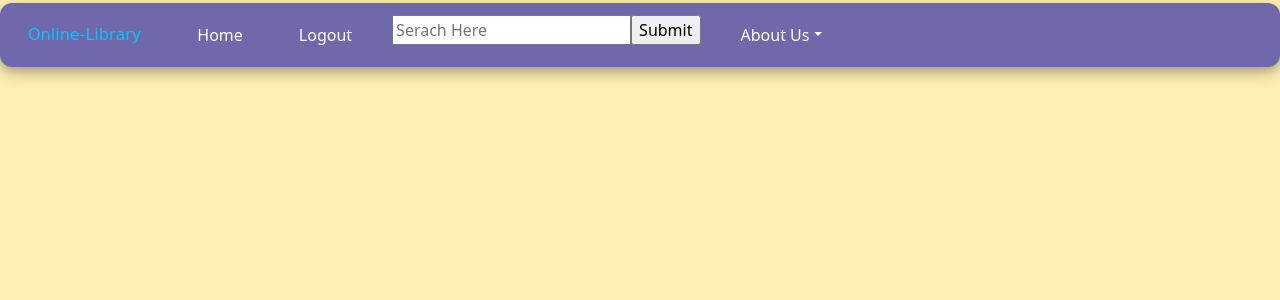
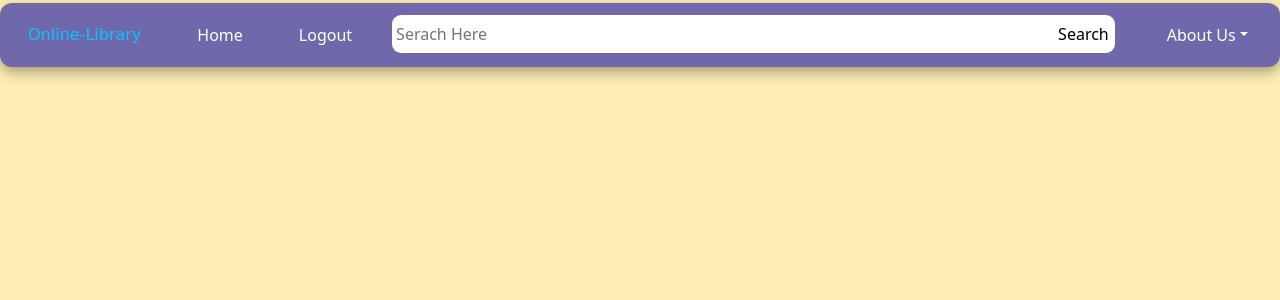
Before and after one commit to kunalavghade/Online-Library, a Django app: page /main in a window 1280 px wide. Shown: the top 300 px of the page. Run offline with Django 3.2, Linux system fonts and the light colour scheme; the visitor is signed in with stand-in values (Sample User, id 1); data that the repository does not hold is empty.

Commit message:
added bg img and changes in main page

```diff
--- a/Onlinelib/static/login.css
+++ b/Onlinelib/static/login.css
@@ -1,6 +1,7 @@
 body
 {
     background-color: #ffefb4;
+    filter: blur(8px);
 }
 header
 {
--- a/Onlinelib/static/main.css
+++ b/Onlinelib/static/main.css
@@ -21,7 +21,7 @@ header
 img
 {
     border-radius: 12px;
-    height: 200px;
+    height:300px;
 }
 header ul li
 {
@@ -44,3 +44,20 @@ header ul li a.nav-link:hover
     border-radius:12px;
 	color:#6F69AC;
 }
+.search_bar{
+    border-top-left-radius:9px;
+    border-bottom-left-radius:9px;
+    padding: 4px;
+    width:660px;
+    height:38px;
+    border-style:none;
+    margin-top:4x;
+}
+.search_btn{
+    margin-right: 12px;
+    height:38.5px;
+    border-top-right-radius:9px;
+    border-bottom-right-radius:9px;
+    background-color:white;
+    border-style: none;
+}
--- a/Onlinelib/static/sign.css
+++ b/Onlinelib/static/sign.css
@@ -1,6 +1,7 @@
 body
 {
     background-color: #ffefb4;
+    filter: blur(8px);
 }
 header
 {
--- a/Onlinelib/templates/login.html
+++ b/Onlinelib/templates/login.html
@@ -13,7 +13,7 @@
 
     <title>Login Page</title>
   </head>
-  <body>
+  <body background="https://source.unsplash.com/weekly?books">
 <header>
    <ul class="nav nav-pills">
   <li class="nav-item">
@@ -28,9 +28,9 @@
   <li class="nav-item dropdown">
       <a class="nav-link dropdown-toggle" data-bs-toggle="dropdown" href="#" role="button" aria-expanded="false">About Us</a>
       <ul class="dropdown-menu">
-        <li><a class="dropdown-item" href="#">Git-Hub</a></li>
+        <li><a class="dropdown-item" href="https://github.com/kunalavghade/">Git-Hub</a></li>
         <li><a class="dropdown-item" href="#">Linkdin</a></li>
-        <li><a class="dropdown-item" href="#">Instagram</a></li>
+        <li><a class="dropdown-item" href="https://www.instagram.com/kunalavghade/">Instagram</a></li>
       </ul>
     </li>
 </ul>
--- a/Onlinelib/templates/main.html
+++ b/Onlinelib/templates/main.html
@@ -27,15 +27,15 @@
           <li class="nav-item">
             <form method="POST">
             {% csrf_token %}
-            <input type="text" placeholder="Serach Here" name =search><input type="submit">
+            <input type="text" placeholder="Serach Here" name =search class="search_bar"><input type="submit" value="Search" class="search_btn">
           </form>
           </li>
           <li class="nav-item dropdown">
               <a class="nav-link dropdown-toggle" data-bs-toggle="dropdown" href="#" role="button" aria-expanded="false">About Us</a>
               <ul class="dropdown-menu">
-                <li><a class="dropdown-item" href="#">Git-Hub</a></li>
+                <li><a class="dropdown-item" href="https://github.com/kunalavghade/">Git-Hub</a></li>
                 <li><a class="dropdown-item" href="#">Linkdin</a></li>
-                <li><a class="dropdown-item" href="#">Instagram</a></li>
+                <li><a class="dropdown-item" href="https://www.instagram.com/kunalavghade/">Instagram</a></li>
               </ul>
             </li>
       </ul>
@@ -48,10 +48,10 @@
         <div class="card shadow-sm">
           <img src="{{ Book.book_cover.url }}">
           <div class="card-body">
-            <p class="card-text">{{Book.book_name}}<br>{{Book.authour}}</p>
+            <p class="card-text"><b>BOOK NAME :</b>{{Book.book_name}}<br><b>AUTHOUR NAME :</b>{{Book.authour}}</p>
             <div class="d-flex justify-content-between align-items-center">
               <div class="btn-group">
-                <button type="button" class="btn btn-sm btn-outline-secondary">Download</button>
+              <a href="{{Book.link}}"><button type="submit" class="btn btn-sm btn-outline-secondary">Download</button></a>
               </div>
             </div>
           </div>
--- a/Onlinelib/templates/signup.html
+++ b/Onlinelib/templates/signup.html
@@ -12,7 +12,7 @@
 
     <title>Sign up</title>
   </head>
-  <body>
+  <body background="https://source.unsplash.com/weekly?books">
 <header>
   <ul class="nav nav-pills">
     <li class="nav-item">
@@ -39,9 +39,9 @@
     {% csrf_token %}
       <input type="text" placeholder="Username" name="username" required><br><br>
       <input type="email" placeholder="Email" name="email" required><br><br>
-      <input type="number" placeholder="Contact Number" name="phone"required><br><br>
+      <input type="number" placeholder="Contact number" name="phone"required><br><br>
       <input type="date" name="date"required><br><br>
-      <input type="address" placeholder="Address" name="address"><br><br>
+      <input type="address" placeholder=" Enter Address" name="address"><br><br>
       <input type="password" placeholder="Password" name="password" required><br><br>
       <input type="submit" value="Create Account" class="btn btn-primary">
 </form>
```
Also changed, not shown: Onlinelib/static/index.css (+7 -14 lines), Onlinelib/templates/index.html (+8 -15 lines).
